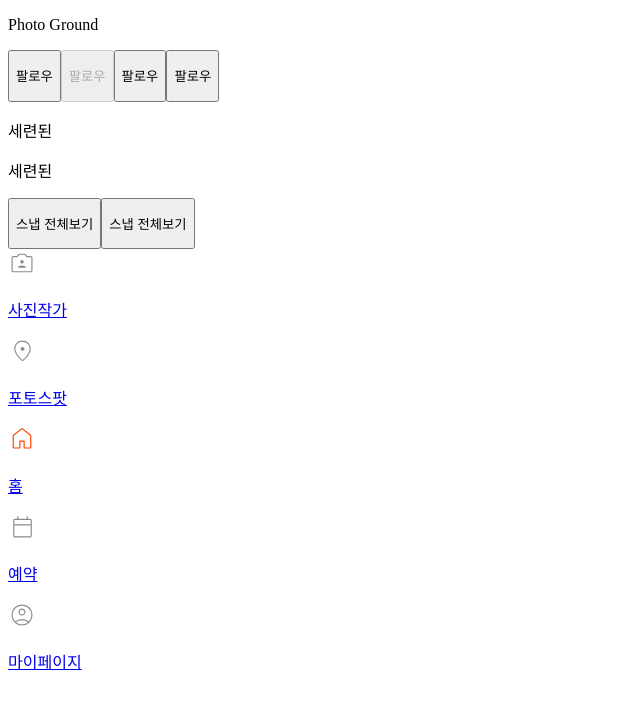
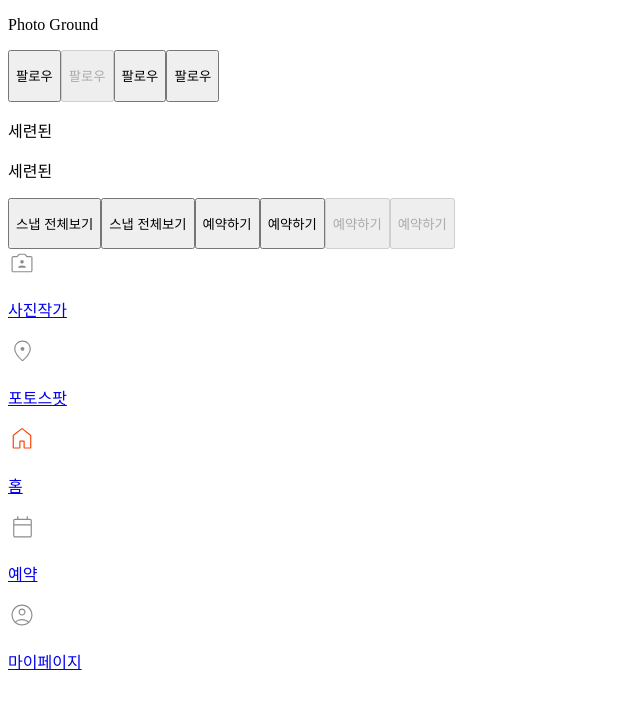
Before and after one commit to photo-ground/FE, a Next.js app: page / in a window 1280 px wide. Shown: the top 708 px of the page, without its empty margins (0-640 px from the left). Built offline with nearby package versions, Linux system fonts and the light colour scheme.

Commit message:
💄 ui: CTAButton 구현

```diff
--- a/src/app/page.tsx
+++ b/src/app/page.tsx
@@ -1,5 +1,6 @@
 'use client';
 
+import CTAButton from '@/components/atoms/CTAButton';
 import MediumButton from '@/components/atoms/MediumButton';
 import SmallButton from '@/components/atoms/SmallButton';
 import Tag from '@/components/atoms/Tag';
@@ -18,6 +19,11 @@ export default function Home() {
 
       <MediumButton text="스냅 전체보기" variant="primary" />
       <MediumButton text="스냅 전체보기" variant="secondary" />
+
+      <CTAButton text="예약하기" variant="primary" />
+      <CTAButton text="예약하기" variant="secondary" />
+      <CTAButton text="예약하기" variant="primary" disabled />
+      <CTAButton text="예약하기" variant="primary" disabled />
     </div>
   );
 }
--- /dev/null
+++ b/src/components/atoms/CTAButton/index.tsx
@@ -0,0 +1,66 @@
+import styled, { DefaultTheme } from 'styled-components';
+import Text from '@/components/atoms/Text';
+
+type Variant = 'primary' | 'secondary';
+
+const getBackgroundColor = ({
+  theme,
+  variant,
+  disabled,
+}: {
+  theme: DefaultTheme;
+  variant: Variant;
+  disabled: boolean;
+}) => {
+  if (disabled) {
+    return theme.colors.gray[600];
+  }
+  if (variant === 'primary') {
+    return theme.colors.primary[100];
+  }
+  return theme.colors.gray[900];
+};
+
+const Button = styled.button<{ variant: Variant; disabled: boolean }>`
+  width: 100%;
+  padding: 1rem 0;
+  background: ${(props) => getBackgroundColor(props)};
+
+  outline: none;
+  border: none;
+  border-radius: 0.5rem;
+
+  cursor: pointer;
+`;
+
+const ButtonText = styled(Text)`
+  color: ${({ theme }) => theme.colors.gray[200]};
+`;
+
+export default function CTAButton({
+  text,
+  variant = 'primary',
+  disabled = false,
+  onClick = () => {},
+}: {
+  text: string;
+  variant?: Variant;
+  disabled?: boolean;
+  onClick?: () => void;
+}) {
+  return (
+    <Button variant={variant} disabled={disabled} onClick={onClick}>
+      {disabled ? (
+        <ButtonText variant="title2">{text}</ButtonText>
+      ) : (
+        <Text variant="title3">{text}</Text>
+      )}
+    </Button>
+  );
+}
+
+CTAButton.defaultProps = {
+  variant: 'primary',
+  disabled: false,
+  onClick: () => {},
+};
```
